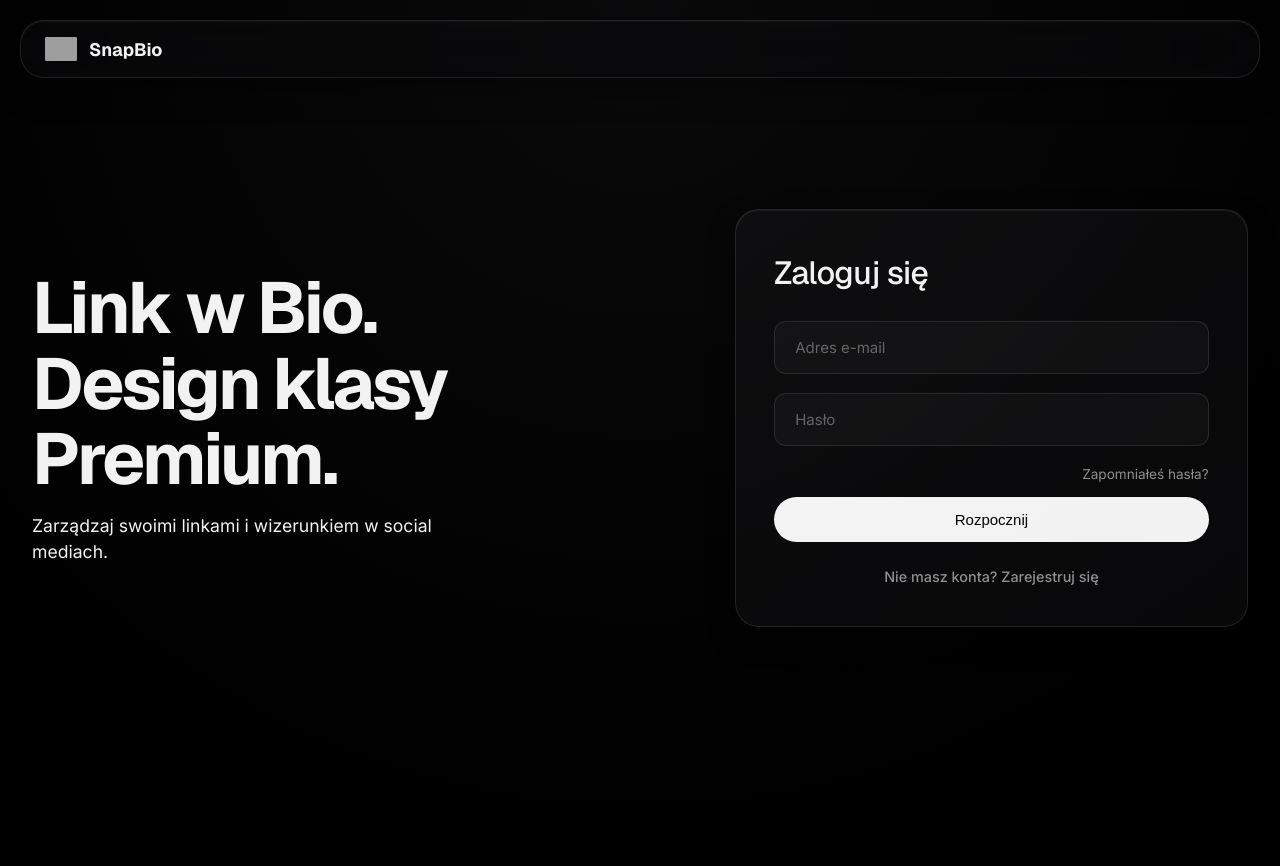
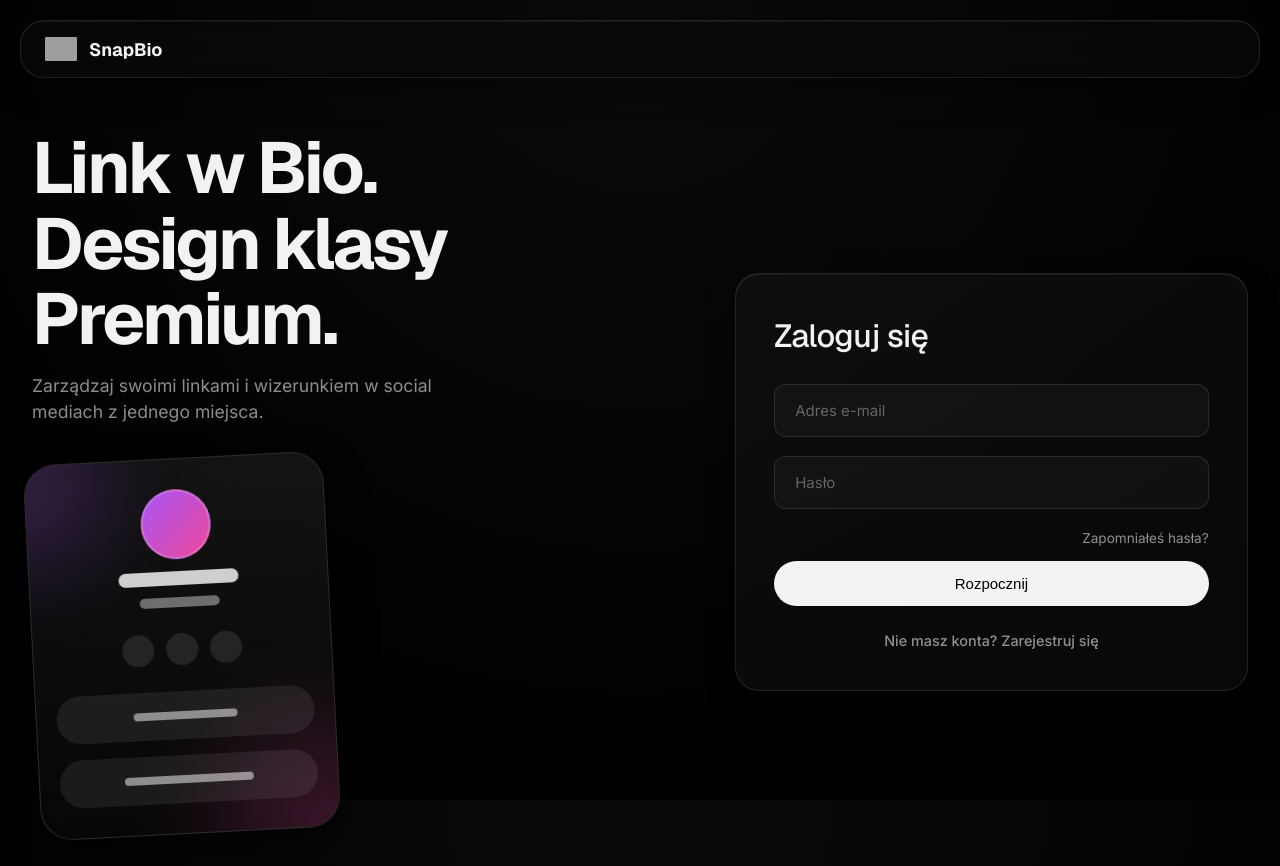
Before and after one commit to snapcode-studio/snapbio, a React (Vite) app: page / in a window 1280 px wide. Before the commit the page ends 800 px from the top, so only its background shows below. Built offline with nearby package versions, Linux system fonts and the light colour scheme; grey boxes are pictures that could not be loaded; a web font is replaced by a local one.

Commit message:
Add premium CSS mockup graphic to login page

```diff
--- a/src/pages/Login.jsx
+++ b/src/pages/Login.jsx
@@ -66,11 +66,39 @@ export default function Login() {
       </nav>
 
       <div className="container hero">
-        <div className="hero-content animate-fade-up" style={{ animationDelay: '0.2s' }}>
-          <h1>Link w Bio.<br/>Design klasy<br/>Premium.</h1>
-          <p style={{ fontSize: '1.1rem', marginTop: '1rem', maxWidth: '400px' }}>
-            Zarządzaj swoimi linkami i wizerunkiem w social mediach.
-          </p>
+        <div className="hero-content animate-fade-up" style={{ animationDelay: '0.2s', display: 'flex', flexDirection: 'column', gap: '2rem' }}>
+          <div>
+            <h1>Link w Bio.<br/>Design klasy<br/>Premium.</h1>
+            <p style={{ fontSize: '1.1rem', marginTop: '1rem', maxWidth: '400px', color: 'var(--text-secondary)' }}>
+              Zarządzaj swoimi linkami i wizerunkiem w social mediach z jednego miejsca.
+            </p>
+          </div>
+
+          <div className="hero-graphic glass anim-wiggle" style={{ position: 'relative', width: '100%', maxWidth: '300px', padding: '30px 20px', borderRadius: '32px', display: 'flex', flexDirection: 'column', gap: '16px', border: '1px solid rgba(255,255,255,0.15)', overflow: 'hidden', boxShadow: '0 20px 40px rgba(0,0,0,0.5)' }}>
+             <div style={{ position: 'absolute', top: 0, left: 0, right: 0, height: '100%', background: 'linear-gradient(180deg, rgba(255,255,255,0.05) 0%, transparent 100%)', zIndex: 0 }}></div>
+
+             <div style={{ zIndex: 1, display: 'flex', flexDirection: 'column', alignItems: 'center', gap: '12px' }}>
+               <div style={{ width: '70px', height: '70px', borderRadius: '50%', background: 'linear-gradient(135deg, #a855f7, #ec4899)', border: '2px solid rgba(255,255,255,0.2)' }}></div>
+               <div style={{ width: '120px', height: '14px', borderRadius: '8px', background: 'rgba(255,255,255,0.8)' }}></div>
+               <div style={{ width: '80px', height: '10px', borderRadius: '6px', background: 'rgba(255,255,255,0.4)' }}></div>
+             </div>
+
+             <div style={{ zIndex: 1, display: 'flex', justifyContent: 'center', gap: '12px', margin: '10px 0' }}>
+               <div style={{ width: '32px', height: '32px', borderRadius: '50%', background: 'rgba(255,255,255,0.1)' }}></div>
+               <div style={{ width: '32px', height: '32px', borderRadius: '50%', background: 'rgba(255,255,255,0.1)' }}></div>
+               <div style={{ width: '32px', height: '32px', borderRadius: '50%', background: 'rgba(255,255,255,0.1)' }}></div>
+             </div>
+
+             <div style={{ zIndex: 1, width: '100%', height: '48px', borderRadius: '999px', background: 'rgba(255,255,255,0.08)', display: 'flex', alignItems: 'center', justifyContent: 'center' }}>
+               <div style={{ width: '40%', height: '8px', borderRadius: '4px', background: 'rgba(255,255,255,0.5)' }}></div>
+             </div>
+             <div style={{ zIndex: 1, width: '100%', height: '48px', borderRadius: '999px', background: 'rgba(255,255,255,0.08)', display: 'flex', alignItems: 'center', justifyContent: 'center' }}>
+               <div style={{ width: '50%', height: '8px', borderRadius: '4px', background: 'rgba(255,255,255,0.5)' }}></div>
+             </div>
+
+             <div className="anim-pulse" style={{ position: 'absolute', bottom: '-20%', right: '-20%', width: '150px', height: '150px', background: '#ec4899', filter: 'blur(60px)', opacity: 0.3, zIndex: 0 }}></div>
+             <div className="anim-pulse" style={{ position: 'absolute', top: '-10%', left: '-20%', width: '120px', height: '120px', background: '#a855f7', filter: 'blur(50px)', opacity: 0.3, zIndex: 0, animationDelay: '1s' }}></div>
+          </div>
         </div>
 
         <div className="auth-box card animate-fade-up" style={{ animationDelay: '0.3s' }}>
```
